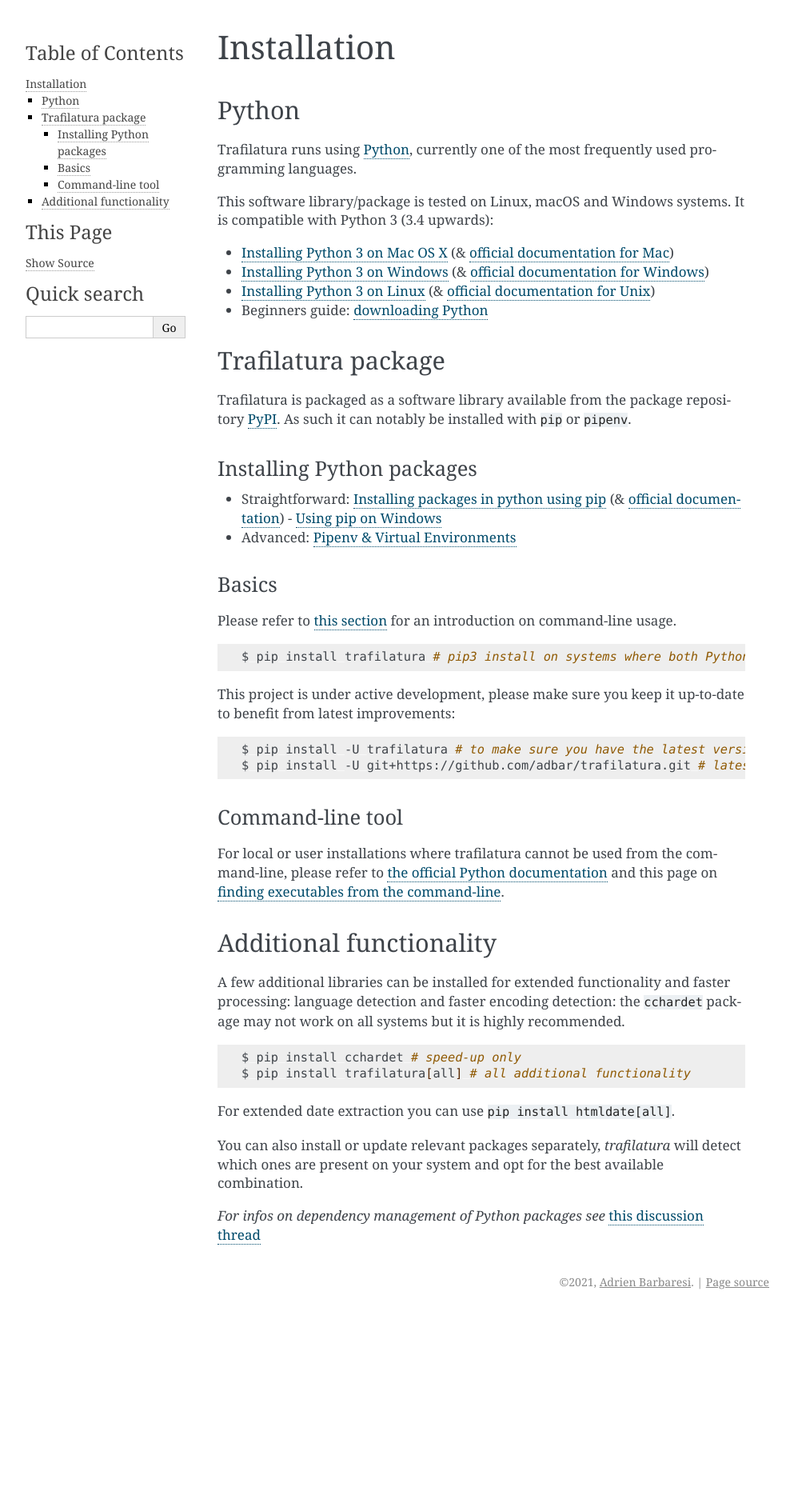
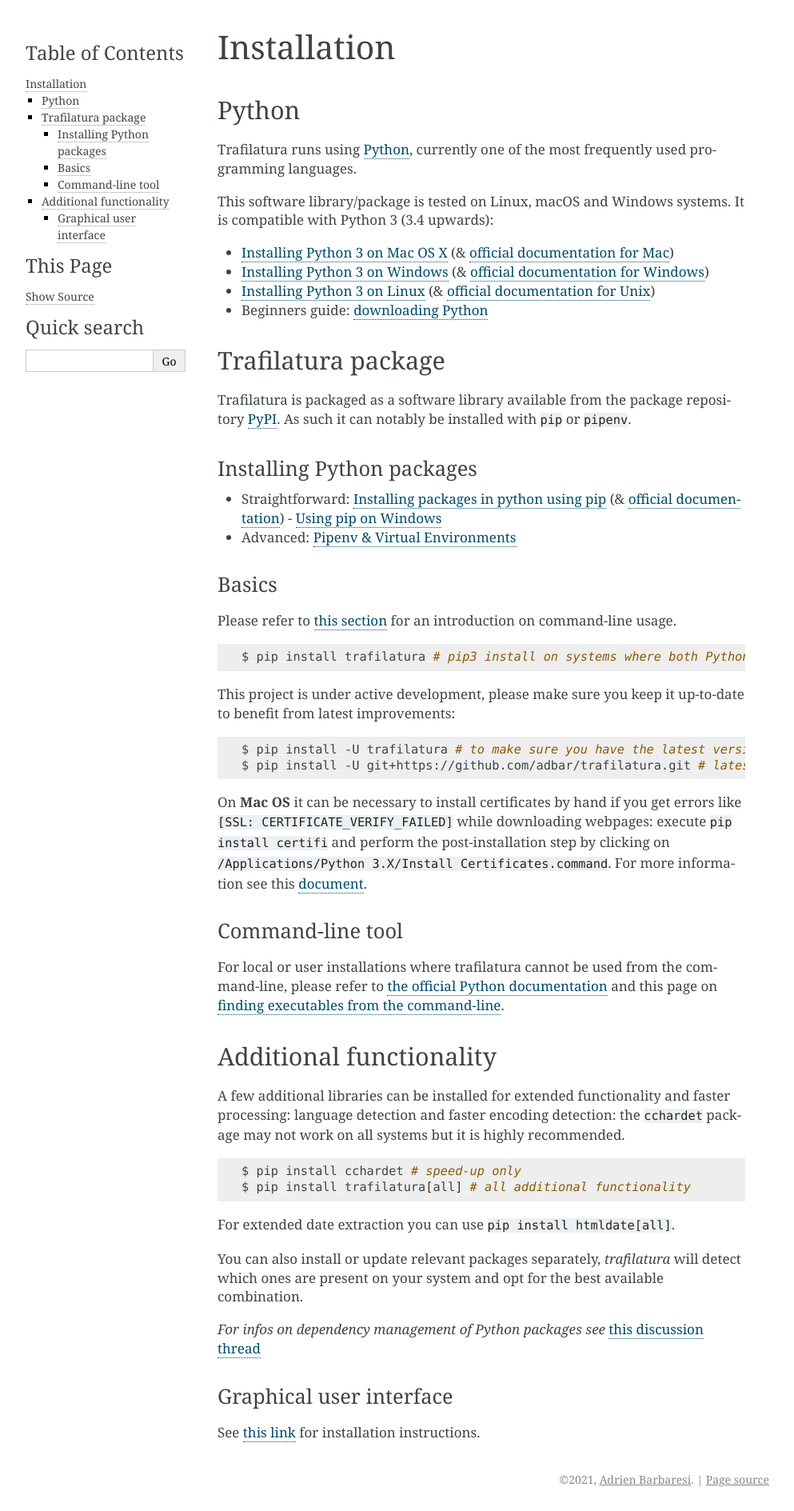
Before and after one commit to adbar/trafilatura, a Sphinx documentation site: the page built from docs/installation.rst, in a window 1280 px wide. Shown: the whole page at 80% size, without its empty margins (148-1141 px from the left). Built offline with Sphinx 7.4.7, drawn with Linux system fonts in a browser that asks for light colours; before the commit the page ends 1642 px from its top, so only the background shows below that.

Commit message:
docs updated: links

```diff
--- a/README.rst
+++ b/README.rst
@@ -152,6 +152,8 @@
 
 **Online documentation:** `trafilatura.readthedocs.io <https://trafilatura.readthedocs.io/>`_.
 
+**Tutorials:** `overview <https://trafilatura.readthedocs.io/en/latest/tutorials.html>`_.
+
 *Trafilatura*: `Italian word <https://en.wiktionary.org/wiki/trafilatura>`_ for `wire drawing <https://en.wikipedia.org/wiki/Wire_drawing>`_.
 
 Corresponding posts on `Bits of Language <https://adrien.barbaresi.eu/blog/tag/trafilatura.html>`_ (blog).
--- a/docs/installation.rst
+++ b/docs/installation.rst
@@ -45,6 +45,8 @@
     $ pip install -U trafilatura # to make sure you have the latest version
     $ pip install -U git+https://github.com/adbar/trafilatura.git # latest available code (see build status above)
 
+On **Mac OS** it can be necessary to install certificates by hand if you get errors like ``[SSL: CERTIFICATE_VERIFY_FAILED]`` while downloading webpages: execute ``pip install certifi`` and perform the post-installation step by clicking on ``/Applications/Python 3.X/Install Certificates.command``. For more information see this `document <https://stackoverflow.com/questions/27835619/urllib-and-ssl-certificate-verify-failed-error/42334357>`_.
+
 
 Command-line tool
 ~~~~~~~~~~~~~~~~~
@@ -68,3 +70,9 @@
 You can also install or update relevant packages separately, *trafilatura* will detect which ones are present on your system and opt for the best available combination.
 
 *For infos on dependency management of Python packages see* `this discussion thread <https://stackoverflow.com/questions/41573587/what-is-the-difference-between-venv-pyvenv-pyenv-virtualenv-virtualenvwrappe>`_
+
+
+Graphical user interface
+~~~~~~~~~~~~~~~~~~~~~~~~
+
+See `this link <https://github.com/adbar/trafilatura_gui>`_ for installation instructions.
--- a/docs/tutorials.rst
+++ b/docs/tutorials.rst
@@ -18,6 +18,8 @@
 - `GLAM-Workbench <https://github.com/GLAM-Workbench>`_
    - `Harvesting collections of text from archived web pages <https://github.com/GLAM-Workbench/web-archives/blob/master/getting_text_from_web_pages.ipynb>`_
    - `Compare two versions of an archived web page <https://github.com/GLAM-Workbench/web-archives/blob/master/show_diffs.ipynb>`_
+- `User Ethics & Legal Concerns <https://melaniewalsh.github.io/Intro-Cultural-Analytics/Data-Collection/User-Ethics-Legal-Concerns.html>`_
+- `Webscraping mit Trafilatura <https://www.youtube.com/watch?v=BoqrS-H6Xj8&t=622s>`_ Video in German by Simon Meier-Vieracker)
 - `Content von Webseiten laden mit Trafilatura <https://www.youtube.com/watch?v=9RPrVE0hHgI>`_ (Video in German by Simon Meier-Vieracker)
 - `User Ethics & Legal Concerns <https://melaniewalsh.github.io/Intro-Cultural-Analytics/Data-Collection/User-Ethics-Legal-Concerns.html>`_
 - `Download von Web-Daten <https://www.bubenhofer.com/korpuslinguistik/kurs/index.php?id=eigenes_wwwdownload.html>`_ & `Daten aufbereiten und verwalten <https://www.bubenhofer.com/korpuslinguistik/kurs/index.php?id=eigenes_aufbereitenXML.html>`_ (Tutorials in German by Noah Bubenhofer)
```
